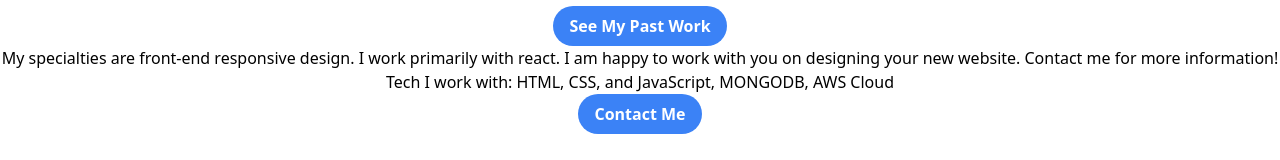
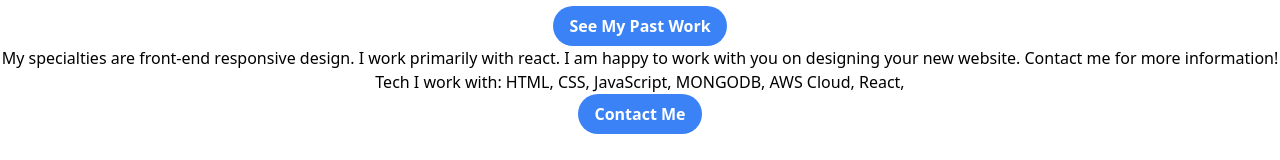
Before and after one commit to megrde93/MegansPortfolio, a React (Create React App) app: page / in a window 1280 px wide. Shown: the part 134-294 px from the top of the page. Built offline with nearby package versions, Linux system fonts and the light colour scheme.

Commit message:
adding skills

```diff
--- a/src/components/HomePage.js
+++ b/src/components/HomePage.js
@@ -33,7 +33,7 @@ const HomePage = () => {
 
         <h2>
           {" "}
-          Tech I work with: HTML, CSS, and JavaScript, MONGODB, AWS Cloud
+          Tech I work with: HTML, CSS, JavaScript, MONGODB, AWS Cloud, React,
         </h2>
 
         <Link to="Contact">
```
